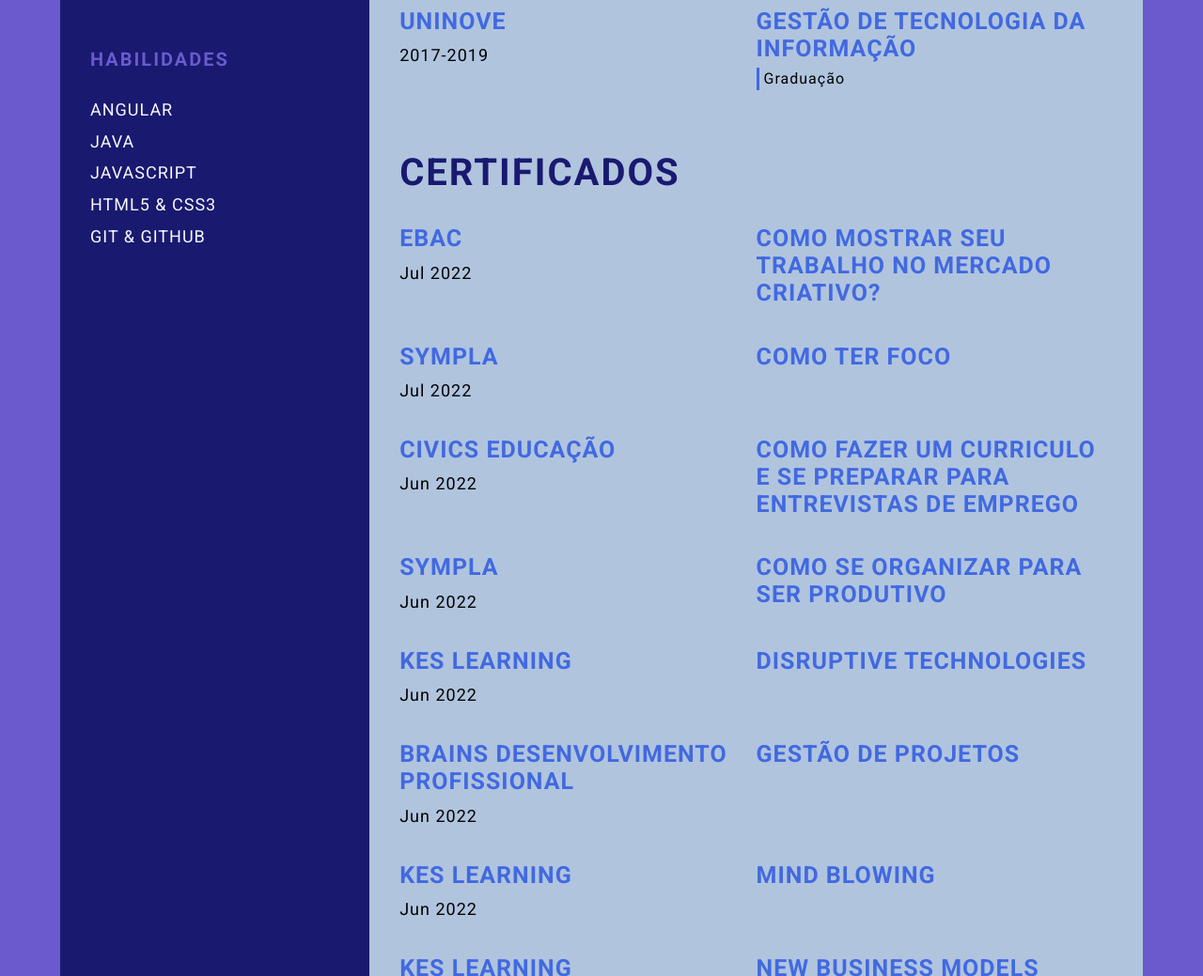
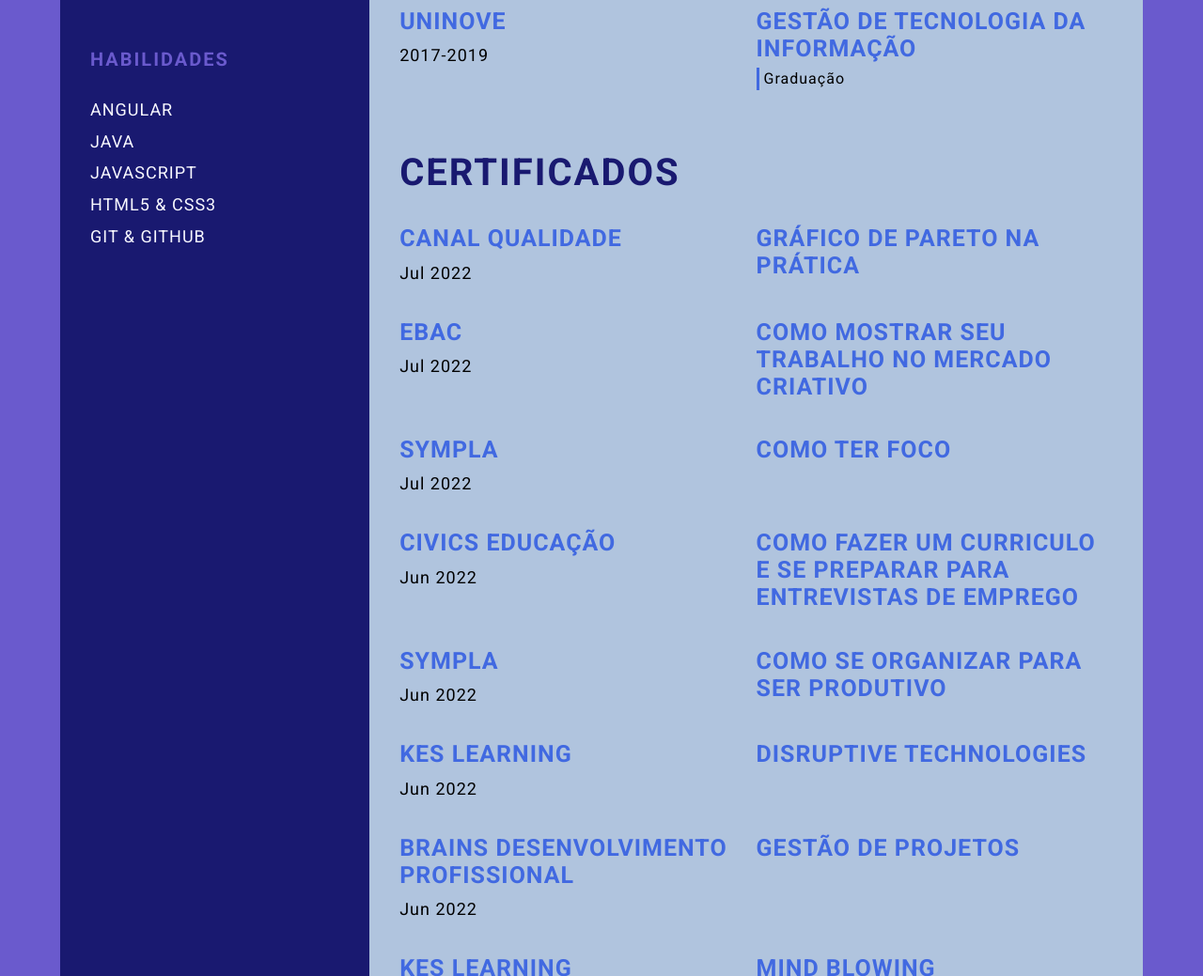
Before and after one commit to Jessica-Lorena/jessicalorena.github.io, a plain HTML site: page index.html in a window 1280 px wide. Shown: the part 849-1888 px from the top of the page at 94% size. Drawn offline with Linux system fonts and the light colour scheme.

Commit message:
curso adicionado

```diff
--- a/index.html
+++ b/index.html
@@ -97,13 +97,26 @@
                     <div class="titulo-direita">Certificados</div>
                     <div class="texto">
                         <div>
+                            <p class="nome">Canal Qualidade</p>
+                            <p class="periodo">Jul 2022</p>
+                        </div>
+                        <div>
+                            <p class="nome">
+                                <a href="https://drive.google.com/file/d/1nkF6dMQFnAPbJxaSVkWI_-u4LMUsGi7e/view" target="_blank">
+                                    Gráfico de Pareto na Prática
+                                </a>
+                            </p>
+                        </div>
+                    </div>
+                    <div class="texto">
+                        <div>
                             <p class="nome">EBAC</p>
                             <p class="periodo">Jul 2022</p>
                         </div>
                         <div>
                             <p class="nome">
                                 <a href="https://drive.google.com/file/d/1m2aqsYMWwB8TqVkNHdlPoDQIQt3m6zJh/view" target="_blank">
-                                    Como mostrar seu trabalho no mercado criativo?
+                                    Como mostrar seu trabalho no mercado criativo
                                 </a>
                             </p>
                         </div>
```
